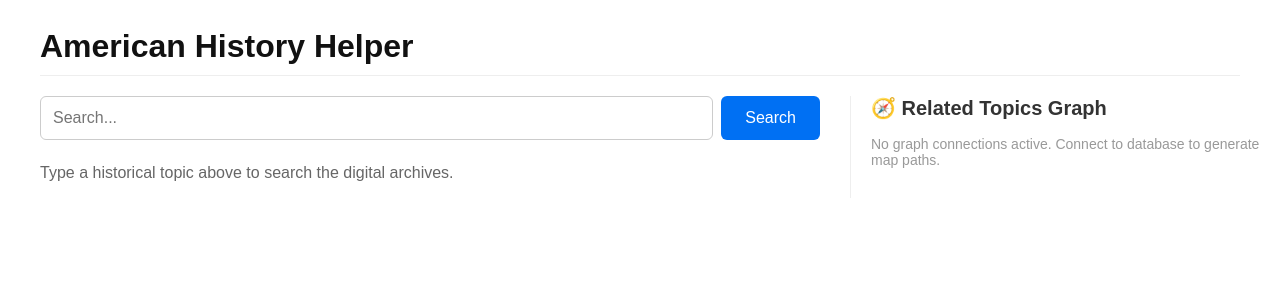
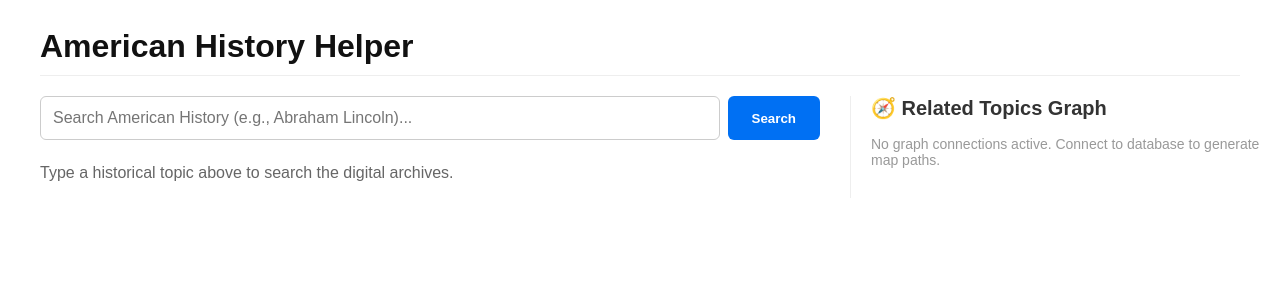
Before and after one commit to agevans789/american-history-helper, a React (Vite) app in the folder web/: page / in a window 1280 px wide. Shown: the top 300 px of the page. Built offline with nearby package versions, Linux system fonts and the light colour scheme.

Commit message:
update SearchBar.jsx

```diff
--- a/web/src/components/SearchBar.jsx
+++ b/web/src/components/SearchBar.jsx
@@ -1,26 +1,40 @@
-import React, { useState } from "react";
+import React, { useState } from 'react';
 
 export default function SearchBar({ onSearch }) {
-    const [input, setInput] = useState("");
+  const [input, setInput] = useState('');
 
   const handleSubmit = (e) => {
     e.preventDefault();
-        if (input.trim()) onSearch(input);
+    console.log("Button Clicked! Input text field value is:", input);
+
+    if (!input.trim()) {
+      console.log("Search skipped: input string field is completely empty.");
+      return;
+    }
+
+    if (typeof onSearch === 'function') {
+      console.log("Calling parent onSearch execution loop handler...");
+      onSearch(input.trim());
+    } else {
+      console.error("Critical: 'onSearch' property was not passed down correctly from App.jsx!");
+    }
   };
 
   return (
     <form onSubmit={handleSubmit} style={{ marginBottom: '24px', display: 'flex', gap: '8px' }}>
       <input
         type="text"
+        placeholder="Search American History (e.g., Abraham Lincoln)..."
         value={input}
         onChange={(e) => setInput(e.target.value)}
-                placeholder="Search..."
         style={{
           flexGrow: 1,
           padding: '12px',
           borderRadius: '6px',
           border: '1px solid #ccc',
-                    fontSize: '16px'
+          fontSize: '16px',
+          background: '#fff',
+          color: '#000'
         }}
       />
       <button
@@ -28,11 +42,11 @@ export default function SearchBar({ onSearch }) {
         style={{
           padding: '12px 24px',
           borderRadius: '6px',
+          backgroundColor: '#0070f3',
+          color: 'white',
           border: 'none',
-                    backgroundColor: '#0070f3',
-                    color: '#fff',
-                    fontSize: '16px',
-                    cursor: 'pointer'
+          cursor: 'pointer',
+          fontWeight: 'bold'
         }}
       >
         Search
```
Also changed, not shown: 1 other file (tests, documents, lock files or other folders). Lines whose indentation alone changed are shown as unchanged.
